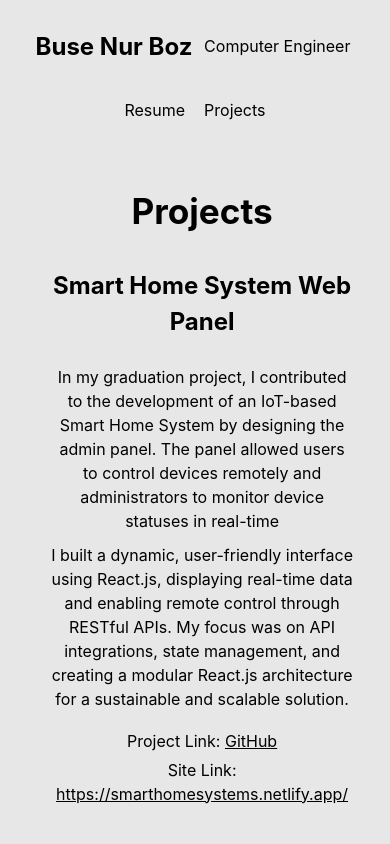
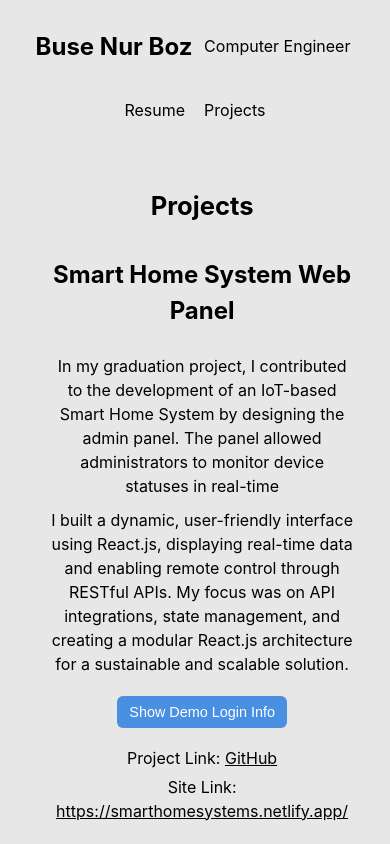
Before and after one commit to busebz/BuseNurBoz, a React (Create React App) app: page /projects in a window 390 px wide. Shown: the top 844 px of the page. Built offline with nearby package versions, Linux system fonts and the light colour scheme; the HTML template or start-up script is replaced by a standard one.

Commit message:
Project updated

```diff
--- a/public/data/projects.json
+++ b/public/data/projects.json
@@ -3,7 +3,7 @@
     "id": "1",
     "title": "Smart Home System Web Panel",
     "description": {
-      "part1": "In my graduation project, I contributed to the development of an IoT-based Smart Home System by designing the admin panel. The panel allowed users to control devices remotely and administrators to monitor device statuses in real-time",
+      "part1": "In my graduation project, I contributed to the development of an IoT-based Smart Home System by designing the admin panel. The panel allowed administrators to monitor device statuses in real-time",
       "part2": "I built a dynamic, user-friendly interface using React.js, displaying real-time data and enabling remote control through RESTful APIs. My focus was on API integrations, state management, and creating a modular React.js architecture for a sustainable and scalable solution."
     },
     "projectLink": "https://github.com/busebz/Smart-Home-Systems",
@@ -18,7 +18,11 @@
       "images/Project1.5.jpg",
       "images/Project1.6.jpg",
       "images/Project1.7.jpg"
-    ]
+    ],
+    "loginInfo": {
+      "email": "admin@admin.com",
+      "password": "admin123"
+    }
   },
   {
     "id": "2",
--- a/src/pages/ProjectsPage.jsx
+++ b/src/pages/ProjectsPage.jsx
@@ -6,6 +6,7 @@ import classes from "./ProjectsPage.module.css";
 
 const Projects = ({ projects }) => {
   const [selectedImage, setSelectedImage] = useState(null);
+  const [openLoginInfoId, setOpenLoginInfoId] = useState(null);
 
   const sliderSettings = {
     dots: true,
@@ -27,6 +28,37 @@ const Projects = ({ projects }) => {
             <h2>{project.title}</h2>
             <p className={classes.text}>{project.description.part1}</p>
             <p className={classes.text}>{project.description.part2}</p>
+            {project.loginInfo && (
+              <>
+                <button
+                  className={classes.toggleLoginBtn}
+                  onClick={() =>
+                    setOpenLoginInfoId(
+                      openLoginInfoId === project.id ? null : project.id
+                    )
+                  }
+                >
+                  {openLoginInfoId === project.id
+                    ? "Hide Demo Login Info"
+                    : "Show Demo Login Info"}
+                </button>
+
+                {openLoginInfoId === project.id && (
+                  <div className={classes.loginInfoBox}>
+                    <strong>🛡️ Demo Login Info:</strong>
+                    <br />
+                    <strong>Email:</strong> {project.loginInfo.email}
+                    <br />
+                    <strong>Password:</strong> {project.loginInfo.password}
+                    <br />
+                    <em>
+                      This login is provided for demo purposes only. No data is
+                      stored.
+                    </em>
+                  </div>
+                )}
+              </>
+            )}
             <div className={classes.links}>
               <p>
                 Project Link:{" "}
@@ -55,7 +87,11 @@ const Projects = ({ projects }) => {
           <div className={classes.images}>
             <Slider {...sliderSettings}>
               {project.images.map((image, index) => (
-                <div key={index} className={classes.image} onClick={() => handleImageClick(`/${image}`)}>
+                <div
+                  key={index}
+                  className={classes.image}
+                  onClick={() => handleImageClick(`/${image}`)}
+                >
                   <img src={`/${image}`} alt={`${project.title}`} />
                 </div>
               ))}
@@ -63,13 +99,17 @@ const Projects = ({ projects }) => {
             {project.mobileImages && (
               <p>
                 Go to mobile versions:{" "}
-                <Link to={`/projects/${project.id}/mobileImages`}>Mobile versions</Link>
+                <Link to={`/projects/${project.id}/mobileImages`}>
+                  Mobile versions
+                </Link>
               </p>
             )}
           </div>
         </div>
       ))}
-      {selectedImage && <Modal imageSrc={selectedImage} onClose={handleCloseModal} />}
+      {selectedImage && (
+        <Modal imageSrc={selectedImage} onClose={handleCloseModal} />
+      )}
     </div>
   );
 };
--- a/src/pages/ProjectsPage.module.css
+++ b/src/pages/ProjectsPage.module.css
@@ -64,6 +64,33 @@
   margin-top: 2.5rem;
 }
 
+.toggleLoginBtn {
+  background-color: #4a90e2;
+  color: white;
+  border: none;
+  padding: 8px 12px;
+  border-radius: 6px;
+  cursor: pointer;
+  margin-top: 10px;
+  font-size: 0.9rem;
+  transition: background-color 0.3s ease;
+}
+
+.toggleLoginBtn:hover {
+  background-color: #357ab7;
+}
+
+.loginInfoBox {
+  background-color: #f0f4ff;
+  border-left: 4px solid #4a90e2;
+  padding: 12px 16px;
+  margin-top: 10px;
+  border-radius: 8px;
+  font-size: 0.9rem;
+  color: #333;
+  line-height: 1.6;
+}
+
 @media (max-width: 1200px) {
   .projects {
     margin: 3rem 4rem;
@@ -86,7 +113,7 @@
   }
 
   .projects h1 {
-    font-size: 2.5rem;
+    font-size: 2.2rem;
     text-align: center;
     margin: 0 0 1rem 0;
   }
@@ -115,11 +142,15 @@
   .projects .images p {
     text-align: center;
   }
+
+  .project .description p {
+    font-size: 1rem;
+  }
 }
 
 @media (max-width: 610px) {
   .projects h1 {
-    font-size: 2.5rem;
+    font-size: 1.8rem;
   }
 
   .project .description {
@@ -135,13 +166,13 @@
   }
 
   .projects .images p {
-    font-size: 0.8rem;
+    font-size: 0.9rem;
   }
 }
 
 @media (max-width: 480px) {
   .projects h1 {
-    font-size: 2.2rem;
+    font-size: 1.6rem;
   }
 
   .projects .images .image img {
@@ -155,4 +186,8 @@
     padding: 0 3.125rem;
     width: 65%;
   }
+
+  .projects h1 {
+    font-size: 1.6rem;
+  }
 }
```
